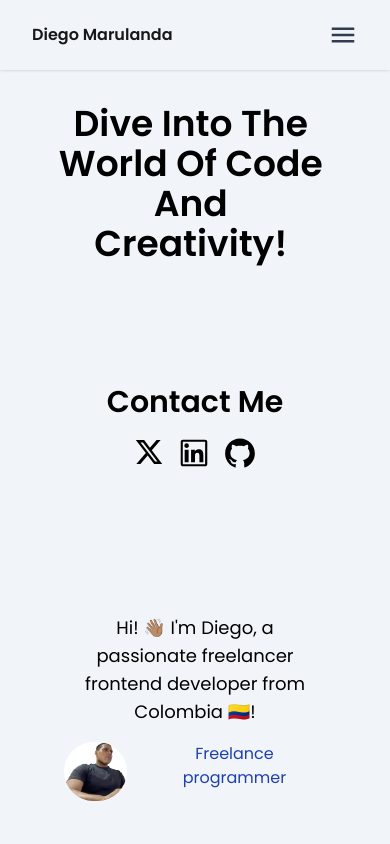
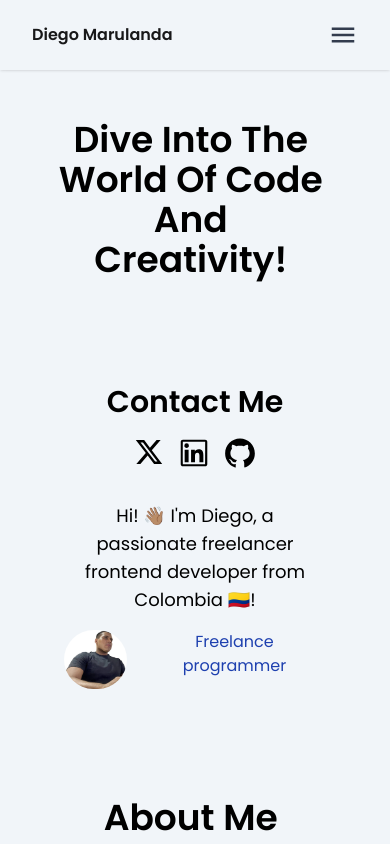
Before and after one commit to DiegoMarulandaB/Portfolio, a Next.js app: page / in a window 390 px wide. Shown: the top 844 px of the page. Built offline with nearby package versions, Linux system fonts and the light colour scheme.

Commit message:
refactor: :bug: add fixes home

```diff
--- a/src/components/Home/Home.tsx
+++ b/src/components/Home/Home.tsx
@@ -11,13 +11,13 @@ const HomePage = () => {
       <div className="relative w-full">
         <div className="grid place-items-center px-8">
           <div className="container mx-auto grid place-items-center h-max text-center">
-            <h1 className="text-center mx-2 mr-2 mt-24">
+            <h1 className="text-center mx-2 mr-2 mt-28">
               <AnimatedText text="Dive into the world of code and creativity!" />
             </h1>
             <div id="contact">
-              <div className="container mx-auto px-4">
+              <div className="container mx-auto px-4 mt-24">
                 <div className="flex flex-col lg:flex-row items-center justify-between">
-                  <div className="mb-8 lg:mb-0 lg:w-1/2 justify-center mt-28">
+                  <div className="mb-8 lg:mb-0 lg:w-1/2 justify-center">
                     <h2 className="text-3xl font-semibold">Contact Me</h2>
                     <div className="flex gap-3 mt-4 justify-center">
                       <a
@@ -49,7 +49,7 @@ const HomePage = () => {
                       </a>
                     </div>
                   </div>
-                  <div className="max-w-lg mt-28">
+                  <div className="max-w-lg">
                     <div className="w-46 h-46">
                       <p className="text-lg">
                         Hi! 👋🏽 I'm Diego, a passionate freelancer frontend developer from Colombia 🇨🇴!
```
